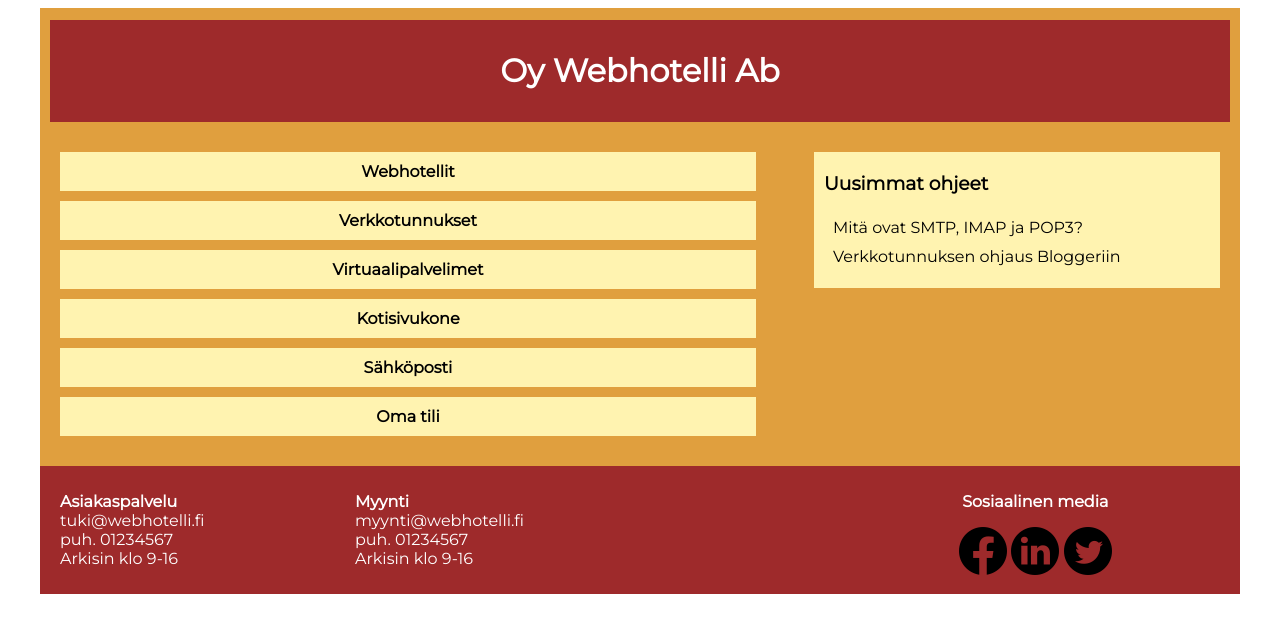
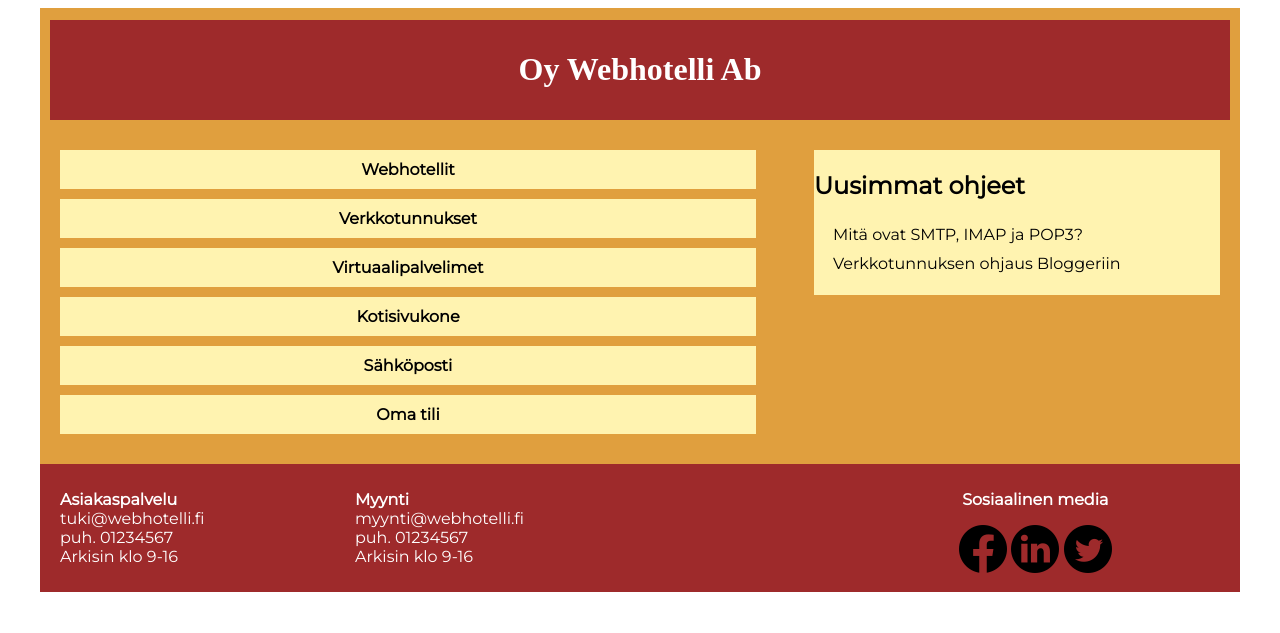
Before and after one commit to BenkkuH/Projekti, a PHP site: page / in a window 1280 px wide. Shown: the top 633 px of the page. Run offline with PHP 8.4, Linux system fonts and the light colour scheme; data comes from the database, SQL or seed files in the repository.

Commit message:
otsikon koko

```diff
--- a/-etusivu/index.php
+++ b/-etusivu/index.php
@@ -29,7 +29,7 @@
             <?php } ?>
 			</div>
 			<div id="ohjesailio">
-				<h3>Uusimmat ohjeet</h3>
+				<h2>Uusimmat ohjeet</h2>
 				<nav id="linkit">
 					<ul><?php
                         $hakusql = "SELECT otsikko, artikkeli_id FROM artikkeli
--- a/-etusivu/kategoria.php
+++ b/-etusivu/kategoria.php
@@ -8,6 +8,7 @@
 		<title>Kategoria</title>
 		<link rel="stylesheet" type="text/css" href="tyyli.css">
 		<link href='https://fonts.googleapis.com/css?family=Merriweather' rel='stylesheet'>
+		<link href='https://fonts.googleapis.com/css?family=Montserrat' rel='stylesheet'>
 		<meta name="viewport" content="width=device-width, initial-scale=1.0">
 
 	</head>
--- a/-etusivu/ohje.php
+++ b/-etusivu/ohje.php
@@ -8,6 +8,7 @@
 		<title>Ohje</title>
 		<link rel="stylesheet" type="text/css" href="tyyli.css">
 		<link href='https://fonts.googleapis.com/css?family=Merriweather' rel='stylesheet'>
+		<link href='https://fonts.googleapis.com/css?family=Montserrat' rel='stylesheet'>
 		<meta name="viewport" content="width=device-width, initial-scale=1.0">
 
 	</head>
--- a/-etusivu/tyyli.css
+++ b/-etusivu/tyyli.css
@@ -24,7 +24,6 @@ main::after {
 	}
 
 header {
-	font-family: 'Merryweather';
 	padding: 10px;
 	margin: 10px;
 	background-color: #9e2a2b ;
@@ -33,6 +32,10 @@ header {
 
 #otsikko {
 	text-align: center;
+}
+
+#otsikko h1{
+	font-family: 'Merryweather';
 }
 
 #otsikko a {
@@ -89,6 +92,7 @@ section.ohje {
 
 #ohjesailio h3 {
 	margin-left: 10px;
+	font-family: 'Merryweather';
 }
 
 #ohjesailio ul {
```
